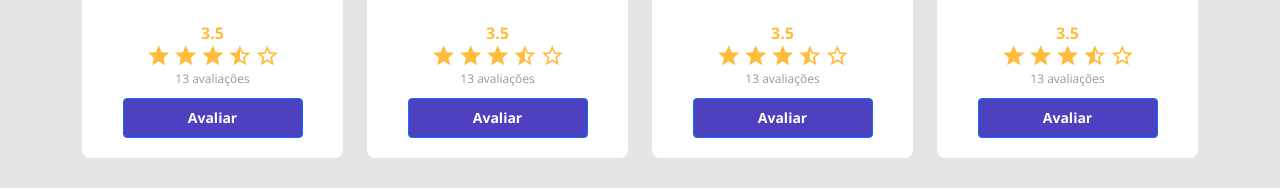
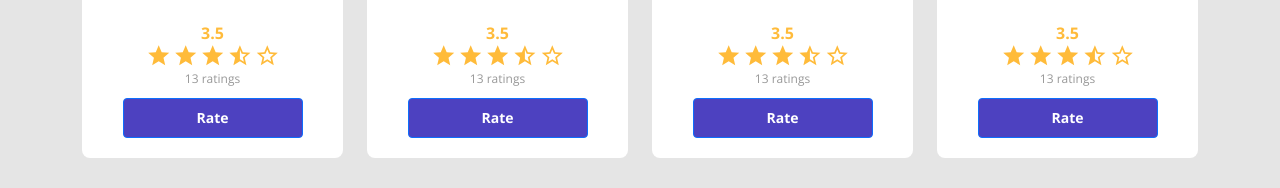
Before and after one commit to rebecatschiedel/dsmovie, a React (Create React App) app in the folder frontend/: page / in a window 1280 px wide. Shown: the part 365-553 px from the top of the page. Built offline with nearby package versions, Linux system fonts and the light colour scheme.

Commit message:
Navigation buttons

```diff
--- a/frontend/src/components/MovieCard/index.tsx
+++ b/frontend/src/components/MovieCard/index.tsx
@@ -1,4 +1,5 @@
 import MovieScore from "components/MovieScore";
+import { Link } from "react-router-dom";
 
 function MovieCard() {
   const movie = {
@@ -20,7 +21,9 @@ function MovieCard() {
       <div className="dsmovie-card-bottom-container">
         <h3>{movie.title}</h3>
         <MovieScore />
-        <div className="btn btn-primary dsmovie-btn">Avaliar</div>
+        <Link to={`/form/${movie.id}`}>
+          <div className="btn btn-primary dsmovie-btn">Rate</div>
+        </Link>
       </div>
     </div>
   );
--- a/frontend/src/components/MovieScore/index.tsx
+++ b/frontend/src/components/MovieScore/index.tsx
@@ -11,7 +11,7 @@ function MovieScore() {
         {score > 0 ? score.toFixed(1) : "-"}
       </p>
       <MovieStars />
-      <p className="dsmovie-score-count">{count} avaliações</p>
+      <p className="dsmovie-score-count">{count} ratings</p>
     </div>
   );
 }
--- a/frontend/src/pages/Form/index.tsx
+++ b/frontend/src/pages/Form/index.tsx
@@ -1,4 +1,5 @@
 import "./styles.css";
+import { Link } from "react-router-dom";
 
 function Form() {
   const movie = {
@@ -25,7 +26,7 @@ function Form() {
             <input type="email" className="form-control" id="email" />
           </div>
           <div className="form-group dsmovie-form-group">
-            <label htmlFor="score">Stars:</label>
+            <label htmlFor="score">Rate:</label>
             <select className="form-control" id="score">
               <option>1</option>
               <option>2</option>
@@ -40,7 +41,9 @@ function Form() {
             </button>
           </div>
         </form>
-        <button className="btn btn-primary dsmovie-btn mt-3">Cancel</button>
+        <Link to="/">
+          <button className="btn btn-primary dsmovie-btn mt-3">Cancel</button>
+        </Link>
       </div>
     </div>
   );
```
